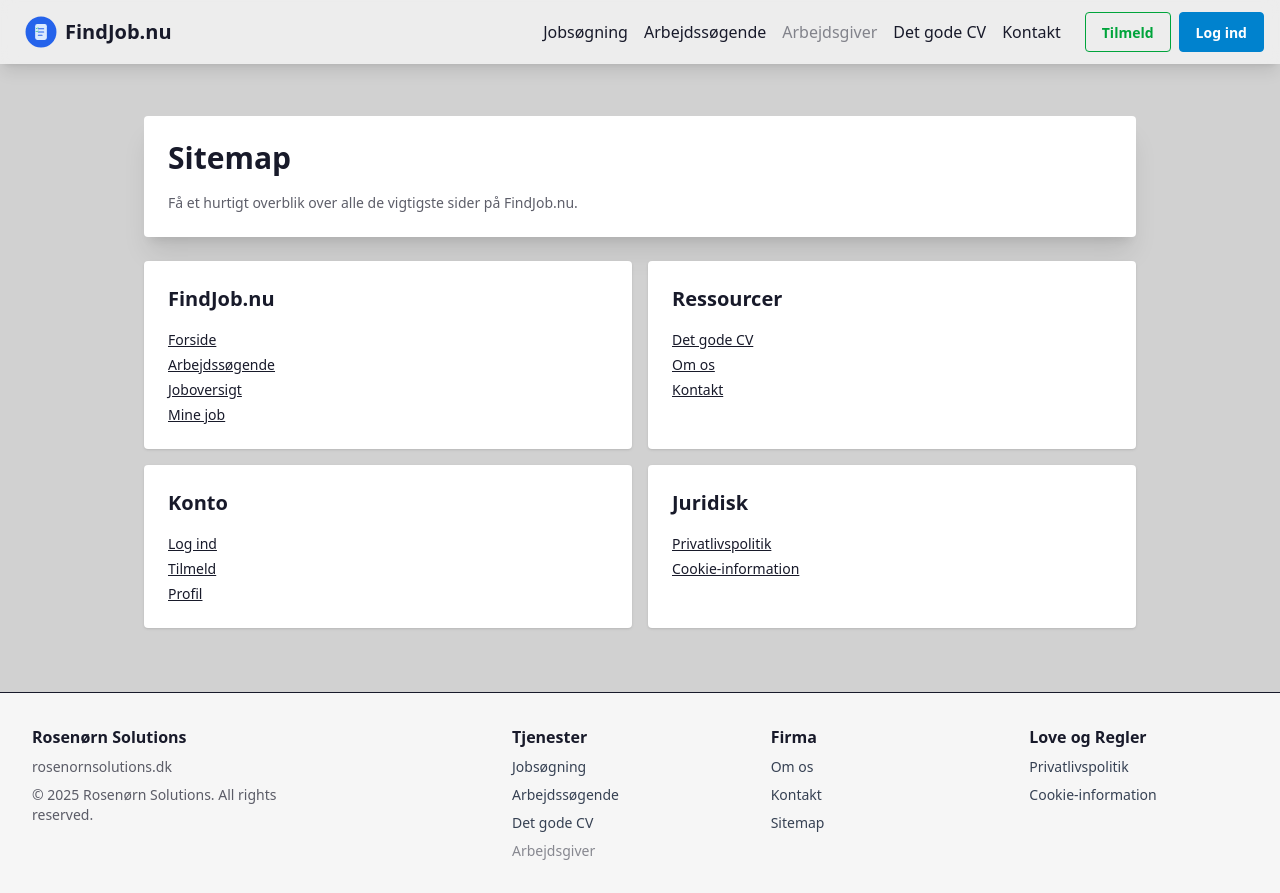
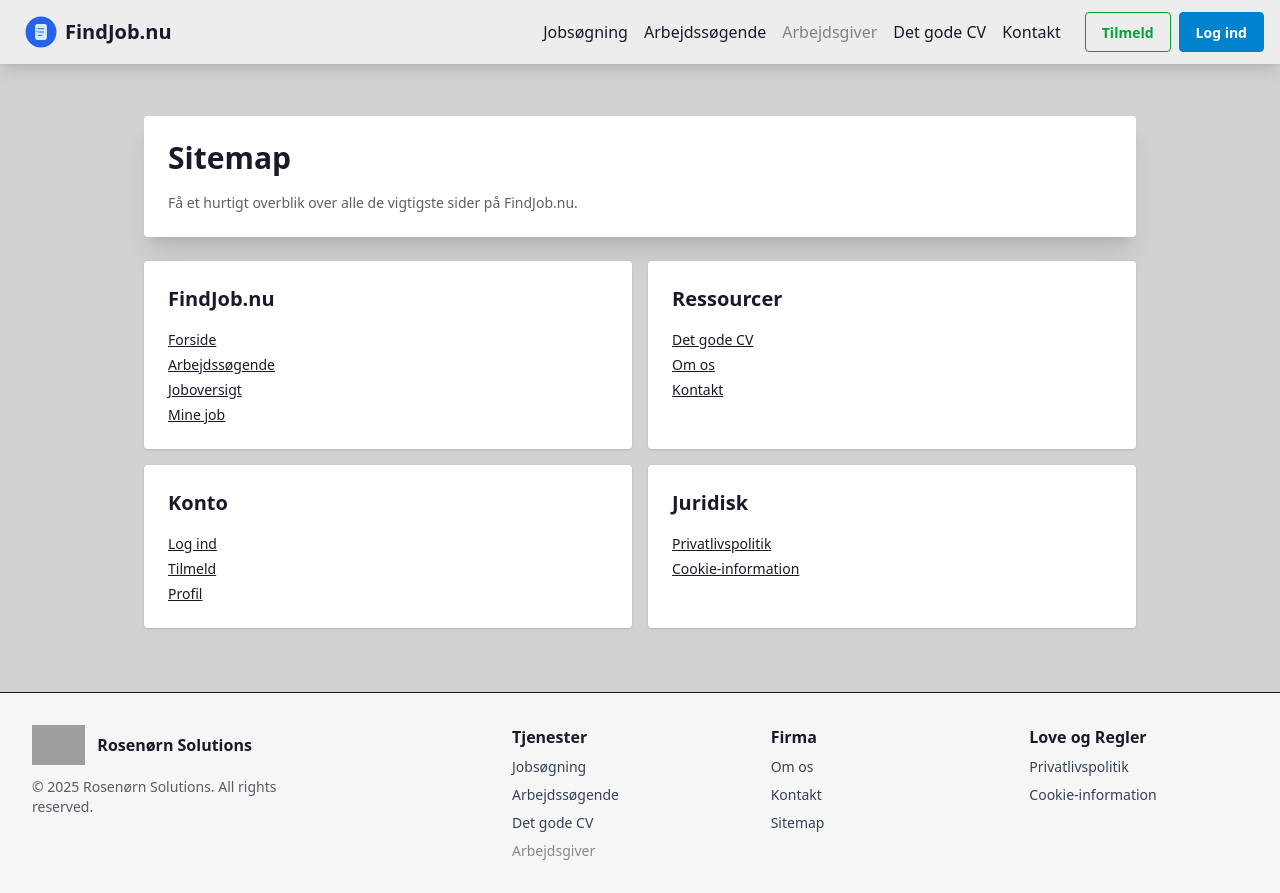
Before and after one commit to nightfrost/findjobnu-react, a React (Vite) app: page /sitemap in a window 1280 px wide. Built offline with nearby package versions, Linux system fonts and the light colour scheme; grey boxes are pictures that could not be loaded.

Commit message:
Task: Add logo and slight changes to footer

```diff
--- a/src/components/Footer.tsx
+++ b/src/components/Footer.tsx
@@ -1,13 +1,16 @@
 import React from "react";
 import { Link } from "react-router-dom";
+import logo from "../assets/RosenornSolutions.png";
 
 const Footer: React.FC = () => (
-  <footer className="mt-8 border-t bg-base-100/80 bg-base-100/60 backdrop-blur-sm shadow-lg">
+  <footer className="mt-8 border-t bg-base-100/80 backdrop-blur-sm shadow-lg">
     <div className="max-w-[1400px] w-full mx-auto px-4 py-8 text-sm text-gray-700">
       <div className="flex flex-col gap-6 lg:flex-row lg:items-start lg:justify-between">
-        <aside className="flex flex-col gap-2 text-base-content/70 w-full lg:max-w-xs lg:pl-4">
-          <span className="text-base font-semibold text-base-content">Rosenørn Solutions</span>
-          <a href="https://rosenornsolutions.dk" target="_blank" rel="noopener noreferrer" className="link link-hover w-fit">rosenornsolutions.dk</a>
+        <aside className="flex flex-col gap-3 text-base-content/70 w-full lg:max-w-xs lg:pl-4">
+          <a href="https://rosenornsolutions.dk" target="_blank" rel="noopener noreferrer" className="flex items-center gap-3 w-fit hover:no-underline">
+            <img src={logo} alt="Rosenørn Solutions" className="h-10 w-auto" loading="lazy" />
+            <span className="text-base font-semibold text-base-content">Rosenørn Solutions</span>
+          </a>
           <span>© {new Date().getFullYear()} Rosenørn Solutions. All rights reserved.</span>
         </aside>
 
```
Also changed, not shown: src/assets/RosenornSolutions.jpg (added), 1 other file (tests, documents, lock files or other folders).
